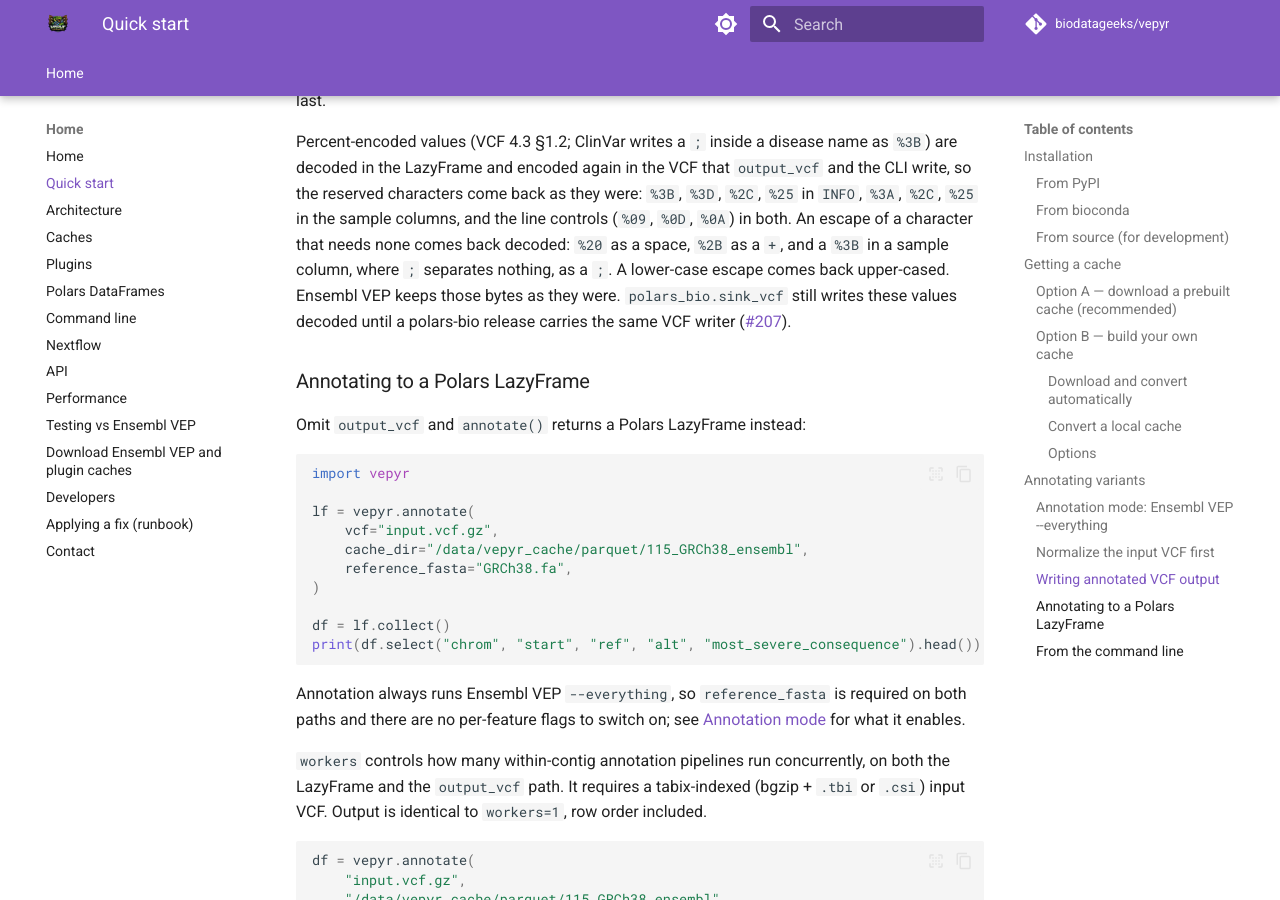
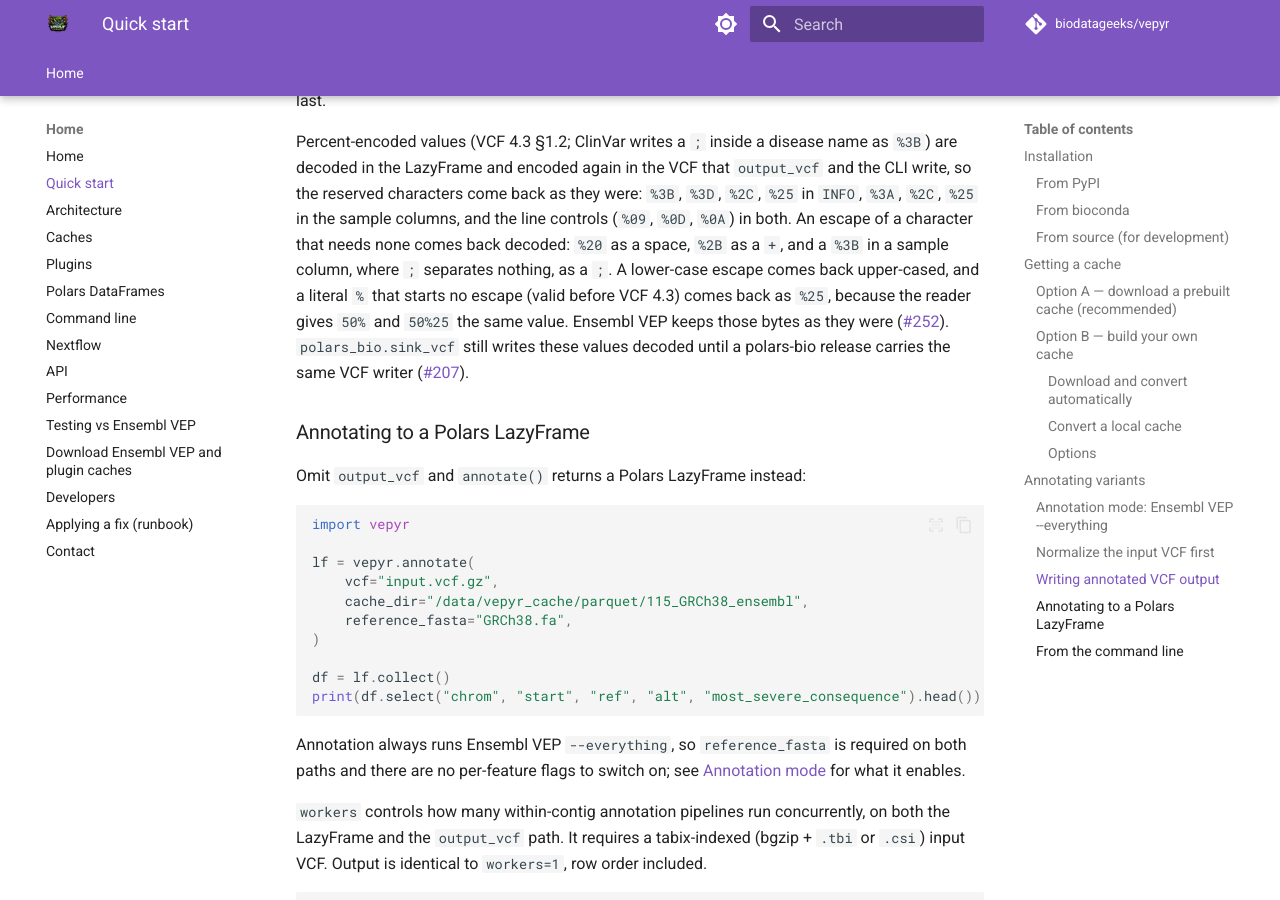
Before and after one commit to biodatageeks/vepyr, an MkDocs documentation site: the page built from docs/quickstart.md, in a window 1280 px wide and 900 px high, scrolled down 6327 px. Built offline with MkDocs 1.6.1 and Material for MkDocs 9.7.7, drawn with Linux system fonts in a browser that asks for light colours; comment, search, counter and statistics services are not loaded.

Commit message:
docs: record the literal % case, cite #252, refresh pin comments and the plan
- tests: a strict xfail for a literal `%` that starts no escape (valid before
  VCF 4.3), which the reader gives the same value as `%25`; the xfail reason
  cites #252; the comment above UNRESTORABLE rewrapped.
- quickstart: the literal `%` case and the #252 link.
- Cargo.toml: the pin comment names formats 56d678d and functions aefd93c.
- plan: the CSQ exemption is `Number=.` only, the follow-up issue numbers, and
  §10 with the performance history (per value, table, per batch).

No Rust or lockfile change: the gated extension (gate4, 6400c6a) is unchanged.

Co-Authored-By: Claude Opus 5.5 <noreply@anthropic.com>

```diff
--- a/Cargo.toml
+++ b/Cargo.toml
@@ -221,9 +221,9 @@ serde_json = "1"
 # pick tie-break; RefSeq ND4L before ND4 on chrMT). functions#273, squash-merged
 # as 4704ff9 on top of 483a499; pinned by rev until a release tag carries it.
 # vepyr#207: the VCF writer percent-encodes reserved characters in INFO/FORMAT
-# values again (formats fix/issue-207-info-percent-encoding c419b7b) and the engine
+# values again (formats fix/issue-207-info-percent-encoding 56d678d) and the engine
 # marks CSQ as joined text so it stays verbatim (functions branch of the same name,
-# 7f8d2dc, which merges master and so carries 4704ff9). Both are PR heads until
+# aefd93c, which merges master and so carries 4704ff9). Both are PR heads until
 # they merge and are released.
 datafusion-bio-function-vep = { git = "https://github.com/biodatageeks/datafusion-bio-functions.git", rev = "aefd93c3a5e11984c1383bb35603cb28b181cfd4", features = ["cache-builder"] }
 datafusion-bio-format-ensembl-cache = { git = "https://github.com/biodatageeks/datafusion-bio-formats.git", rev = "56d678d5624990d4bf2179ddb0db627d847f5e60" }
--- a/docs/quickstart.md
+++ b/docs/quickstart.md
@@ -298,8 +298,10 @@ were: `%3B`, `%3D`, `%2C`, `%25` in `INFO`, `%3A`, `%2C`, `%25` in the sample
 columns, and the line controls (`%09`, `%0D`, `%0A`) in both. An escape of a
 character that needs none comes back decoded: `%20` as a space, `%2B` as a `+`,
 and a `%3B` in a sample column, where `;` separates nothing, as a `;`. A
-lower-case escape comes back upper-cased. Ensembl VEP keeps those bytes as they
-were. `polars_bio.sink_vcf` still writes these values decoded until a polars-bio
+lower-case escape comes back upper-cased, and a literal `%` that starts no escape
+(valid before VCF 4.3) comes back as `%25`, because the reader gives `50%` and
+`50%25` the same value. Ensembl VEP keeps those bytes as they were
+([#252](https://github.com/biodatageeks/vepyr/issues/252)). `polars_bio.sink_vcf` still writes these values decoded until a polars-bio
 release carries the same VCF writer
 ([#207](https://github.com/biodatageeks/vepyr/issues/207)).
 
```
Also changed, not shown: docs/superpowers/plans/2026-10-18-issue207-info-percent-encoding.md (+20 -4 lines), 1 other file.
